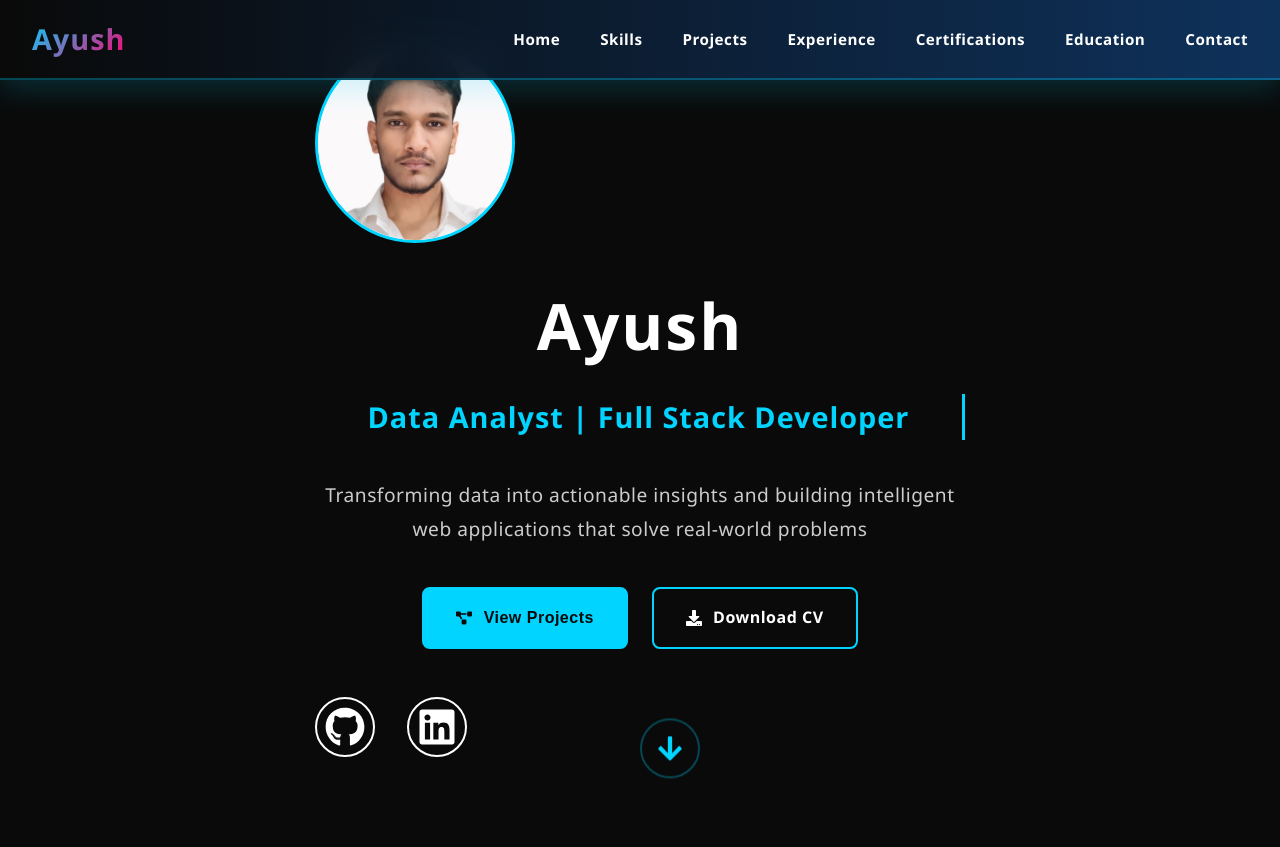
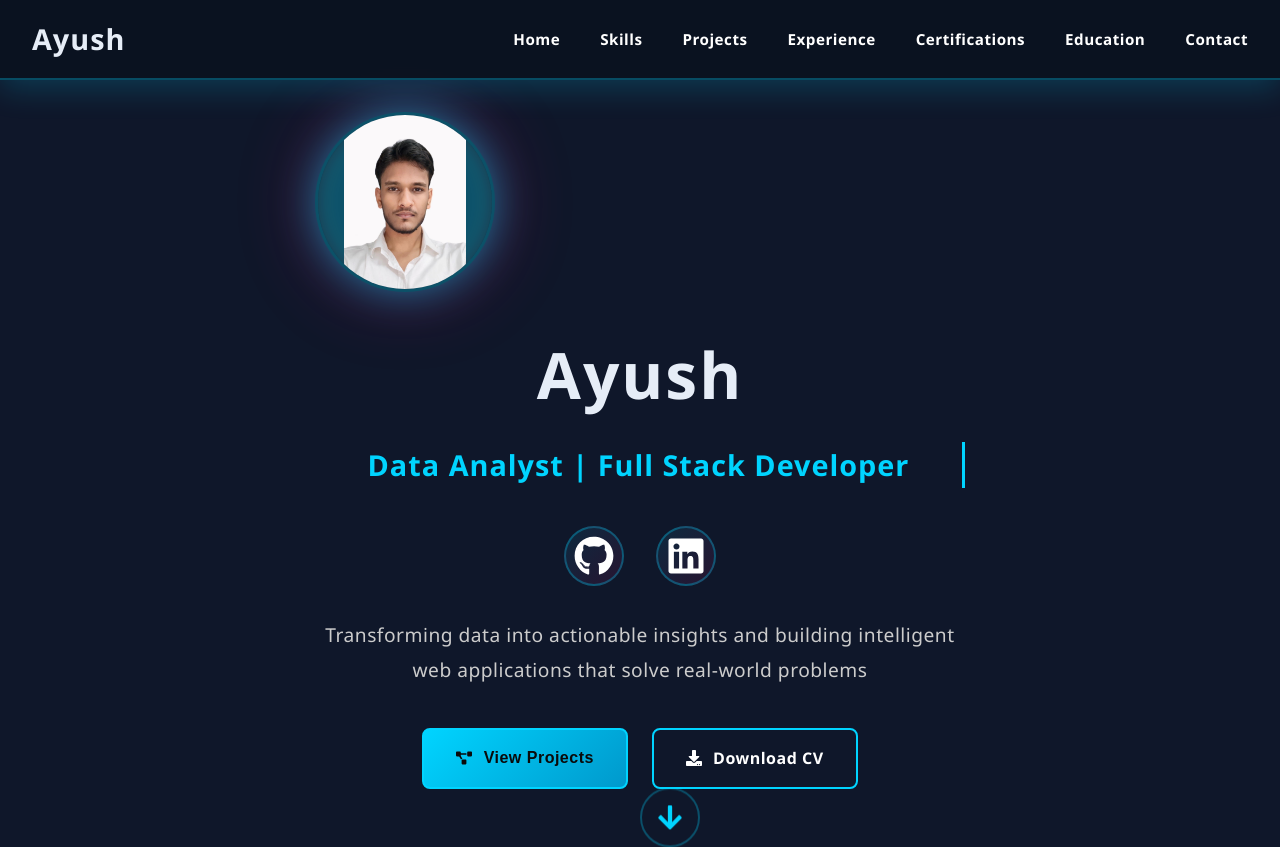
Before and after one commit to ayush-4299/Portfolio-frontend, a React (Create React App) app: page / in a window 1280 px wide. Shown: the top 847 px of the page. Built offline with nearby package versions, Linux system fonts and the light colour scheme.

Commit message:
Fix hero layout and remove gradient theme

```diff
--- a/src/App.js
+++ b/src/App.js
@@ -1,5 +1,5 @@
 import React, { useState, useEffect } from 'react';
-import styled, { createGlobalStyle, keyframes } from 'styled-components';
+import styled, { createGlobalStyle } from 'styled-components';
 import Hero from './components/Hero';
 import Skills from './components/Skills';
 import Projects from './components/Projects';
@@ -8,19 +8,6 @@ import Certifications from './components/Certifications';
 import Education from './components/Education';
 import DataHighlights from './components/DataHighlights';
 import Contact from './components/Contact';
-
-// Background animation
-const float = keyframes`
-  0%, 100% { transform: translateY(0px) rotate(0deg); }
-  25% { transform: translateY(-20px) rotate(90deg); }
-  50% { transform: translateY(0px) rotate(180deg); }
-  75% { transform: translateY(20px) rotate(270deg); }
-`;
-
-const pulse = keyframes`
-  0%, 100% { opacity: 0.5; }
-  50% { opacity: 1; }
-`;
 
 const GlobalStyle = createGlobalStyle`
   * {
@@ -35,11 +22,14 @@ const GlobalStyle = createGlobalStyle`
 
   body {
     font-family: 'Segoe UI', Tahoma, Geneva, Verdana, sans-serif;
-    background: linear-gradient(135deg, #0a0a0a 0%, #1a0a2e 50%, #0f3460 100%);
-    background-attachment: fixed;
+    background: #0b1220;
     color: #ffffff;
     line-height: 1.6;
     overflow-x: hidden;
+  }
+
+  section {
+    background: #0f172a !important;
   }
 
   a {
@@ -61,7 +51,7 @@ const ProgressBar = styled.div`
   top: 0;
   left: 0;
   height: 3px;
-  background: linear-gradient(90deg, #00d4ff, #ff006e, #00d4ff);
+  background: #00d4ff;
   z-index: 2000;
   transition: width 0.1s ease;
 `;
@@ -71,45 +61,11 @@ const AppContainer = styled.div`
   position: relative;
 `;
 
-const BackgroundElements = styled.div`
-  position: fixed;
-  top: 0;
-  left: 0;
-  width: 100%;
-  height: 100%;
-  pointer-events: none;
-  z-index: -1;
-  overflow: hidden;
-
-  &::before {
-    content: '';
-    position: absolute;
-    top: -50%;
-    left: -50%;
-    width: 200%;
-    height: 200%;
-    background: radial-gradient(circle, rgba(0, 212, 255, 0.1) 1px, transparent 1px);
-    background-size: 50px 50px;
-    animation: ${float} 20s ease-in-out infinite;
-  }
-
-  &::after {
-    content: '';
-    position: absolute;
-    top: 0;
-    left: 0;
-    width: 100%;
-    height: 100%;
-    background: linear-gradient(135deg, transparent 0%, rgba(255, 0, 110, 0.05) 50%, transparent 100%);
-    animation: ${pulse} 8s ease-in-out infinite;
-  }
-`;
-
 const Nav = styled.nav`
   position: fixed;
   top: 0;
   width: 100%;
-  background: linear-gradient(90deg, rgba(10, 10, 10, 0.95), rgba(15, 52, 96, 0.95));
+  background: rgba(11, 18, 32, 0.95);
   backdrop-filter: blur(20px);
   z-index: 999;
   padding: 1rem 2rem;
@@ -127,10 +83,7 @@ const Nav = styled.nav`
 
   h2 {
     font-size: 1.8rem;
-    background: linear-gradient(135deg, #00d4ff, #ff006e);
-    -webkit-background-clip: text;
-    -webkit-text-fill-color: transparent;
-    background-clip: text;
+    color: #e6edf7;
     font-weight: 700;
     letter-spacing: 1px;
   }
@@ -160,7 +113,7 @@ const NavLink = styled.a`
     left: 0;
     width: 0;
     height: 2px;
-    background: linear-gradient(90deg, #00d4ff, #ff006e);
+    background: #00d4ff;
     transition: width 0.3s ease;
   }
 
@@ -204,7 +157,6 @@ function App() {
     <>
       <GlobalStyle />
       <ProgressBar style={{ width: `${scrollProgress}%` }} />
-      <BackgroundElements />
       <AppContainer>
         <Nav>
           <h2 style={{ cursor: 'pointer' }} onClick={() => scrollToSection('hero')}>Ayush</h2>
--- a/src/components/Hero.js
+++ b/src/components/Hero.js
@@ -22,83 +22,55 @@ const glow = `
   }
 `;
 
-const float = `
-  @keyframes float {
-    0%, 100% { transform: translateY(0px) rotate(0deg); }
-    50% { transform: translateY(-30px) rotate(5deg); }
-  }
-`;
-
 const HeroSection = styled.section`
-  height: 100vh;
+  min-height: 100vh;
   display: flex;
   flex-direction: column;
   justify-content: center;
   align-items: center;
   text-align: center;
-  background: #0a0a0a;
-  padding: 0 2rem;
+  background: #0f172a;
+  padding: 7rem 2rem 2rem;
   position: relative;
   overflow: hidden;
 
   ${typewriter}
-  ${glow}
-  ${float}
-`;
-
-const FloatingShape = styled(motion.div)`
-  position: absolute;
-  width: 300px;
-  height: 300px;
-  border: 3px solid #ff9800;
-  border-radius: 20%;
-  pointer-events: none;
-  overflow: hidden;
-  opacity: 0.8;
-
-  img {
-    width: 100%;
-    height: 100%;
-    object-fit: cover;
-  }
-
-  &.shape-1 {
-    top: 10%;
-    right: 10%;
-    animation: float 6s ease-in-out infinite;
-  }
-
-  &.shape-2 {
-    bottom: 15%;
-    left: 5%;
-    animation: float 8s ease-in-out infinite 1s;
-  }
-
-  @media (max-width: 768px) {
-    width: 150px;
-    height: 150px;
-  }
 `;
 
 const ProfileImage = styled(motion.div)`
-  width: 200px;
-  height: 200px;
+  width: 180px;
+  height: 180px;
   border-radius: 50%;
-  background: #fff;
+  background: #111827;
   margin-bottom: 2rem;
   display: flex;
   align-items: center;
   justify-content: center;
   overflow: hidden;
-  border: 3px solid #00d4ff;
+  box-shadow:
+    0 0 40px rgba(0, 212, 255, 0.5),
+    0 0 80px rgba(255, 0, 110, 0.3),
+    inset 0 0 40px rgba(255, 255, 255, 0.1);
+  border: 3px solid rgba(0, 212, 255, 0.3);
   position: relative;
   z-index: 2;
 
   img {
     width: 100%;
     height: 100%;
-    object-fit: cover;
+    object-fit: contain;
+    object-position: center;
+  }
+
+  &::before {
+    content: '';
+    position: absolute;
+    inset: -5px;
     border-radius: 50%;
+    background: #00d4ff;
+    opacity: 0.3;
+    filter: blur(10px);
+    z-index: -1;
   }
 
   @media (max-width: 768px) {
@@ -110,9 +82,11 @@ const ProfileImage = styled(motion.div)`
 const Name = styled(motion.h1)`
   font-size: 4rem;
   margin-bottom: 1rem;
-  color: #ffffff;
+  color: #e6edf7;
   font-weight: 800;
   letter-spacing: 2px;
+  text-shadow: none;
+  animation: none;
   position: relative;
   z-index: 2;
 
@@ -163,7 +137,7 @@ const Tagline = styled(motion.p)`
 
 const Button = styled(motion.button)`
   padding: 1rem 2rem;
-  background: ${props => props.primary ? '#00d4ff' : 'transparent'};
+  background: ${props => props.primary ? 'linear-gradient(135deg, #00d4ff, #0099cc)' : 'transparent'};
   color: ${props => props.primary ? '#0a0a0a' : '#ffffff'};
   border: 2px solid #00d4ff;
   border-radius: 8px;
@@ -224,6 +198,8 @@ const ButtonContainer = styled.div`
 const SocialLinks = styled.div`
   display: flex;
   gap: 2rem;
+  justify-content: center;
+  margin-bottom: 2rem;
   position: relative;
   z-index: 2;
 
@@ -242,13 +218,15 @@ const SocialLink = styled(motion.a)`
   width: 60px;
   height: 60px;
   border-radius: 50%;
-  background: transparent;
-  border: 2px solid #ffffff;
+  background: linear-gradient(135deg, rgba(0, 212, 255, 0.1), rgba(255, 0, 110, 0.1));
+  border: 2px solid rgba(0, 212, 255, 0.3);
 
   &:hover {
     color: #00d4ff;
-    transform: scale(1.1);
+    transform: translateY(-8px) rotate(10deg) scale(1.1);
+    background: linear-gradient(135deg, rgba(0, 212, 255, 0.2), rgba(255, 0, 110, 0.2));
     border-color: #00d4ff;
+    box-shadow: 0 10px 30px rgba(0, 212, 255, 0.4);
   }
 
   @media (max-width: 768px) {
@@ -341,6 +319,29 @@ const Hero = () => {
         </motion.div>
 
         <motion.div variants={itemVariants}>
+          <SocialLinks>
+            <SocialLink
+              href="https://github.com/ayush-4299"
+              target="_blank"
+              rel="noopener noreferrer"
+              whileHover={{ y: -8 }}
+              whileTap={{ scale: 0.9 }}
+            >
+              <FaGithub />
+            </SocialLink>
+            <SocialLink
+              href="https://www.linkedin.com/in/ayush966/"
+              target="_blank"
+              rel="noopener noreferrer"
+              whileHover={{ y: -8 }}
+              whileTap={{ scale: 0.9 }}
+            >
+              <FaLinkedin />
+            </SocialLink>
+          </SocialLinks>
+        </motion.div>
+
+        <motion.div variants={itemVariants}>
           <Tagline>
             Transforming data into actionable insights and building intelligent web applications that solve real-world problems
           </Tagline>
@@ -368,28 +369,6 @@ const Hero = () => {
           </ButtonContainer>
         </motion.div>
 
-        <motion.div variants={itemVariants}>
-          <SocialLinks>
-            <SocialLink
-              href="https://github.com/ayush-4299"
-              target="_blank"
-              rel="noopener noreferrer"
-              whileHover={{ y: -8 }}
-              whileTap={{ scale: 0.9 }}
-            >
-              <FaGithub />
-            </SocialLink>
-            <SocialLink
-              href="https://www.linkedin.com/in/ayush966/"
-              target="_blank"
-              rel="noopener noreferrer"
-              whileHover={{ y: -8 }}
-              whileTap={{ scale: 0.9 }}
-            >
-              <FaLinkedin />
-            </SocialLink>
-          </SocialLinks>
-        </motion.div>
       </motion.div>
 
       <ScrollDown
```
